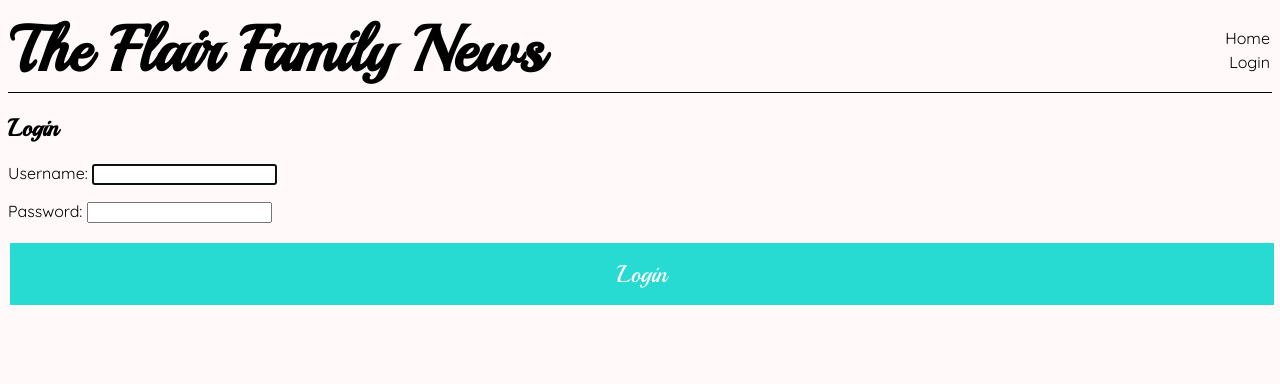
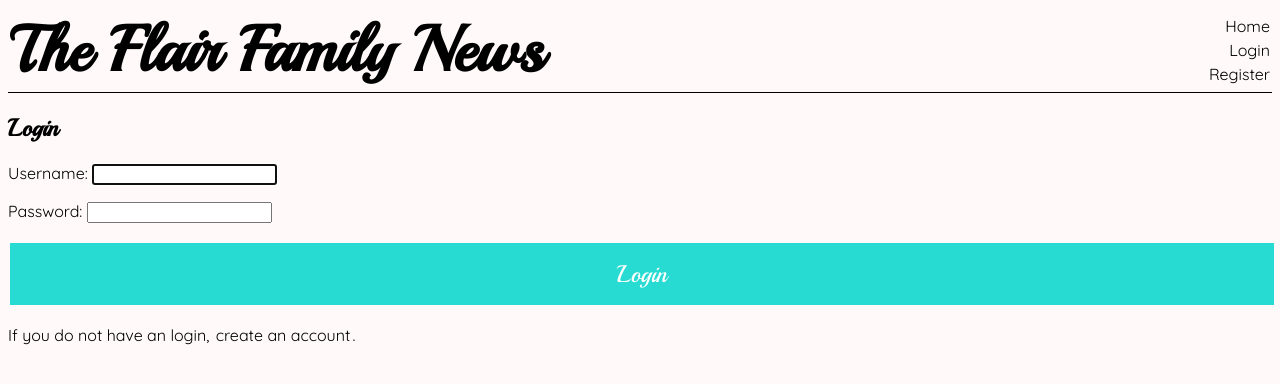
Before and after one commit to Jcat7414/django-project-2, a Django app: page /users/login/ in a window 1280 px wide. Shown: the top 384 px of the page. Run offline with Django 3.2, Linux system fonts and the light colour scheme.

Commit message:
Link to Register a new account
Added to nav and to login pages

```diff
--- a/she_codes_news/she_codes_news/settings.py
+++ b/she_codes_news/she_codes_news/settings.py
@@ -135,3 +135,4 @@ MEDIA_ROOT = os.path.join(BASE_DIR, 'media/')
 
 LOGIN_REDIRECT_URL = 'news:index'
 LOGOUT_REDIRECT_URL = 'news:index'
+# CREATE_ACCOUNT_REDIRECT_URL = 'users:createAccount'
--- a/she_codes_news/templates/nav.html
+++ b/she_codes_news/templates/nav.html
@@ -5,5 +5,6 @@
         <a href="{% url 'logout' %}">Logout</a>
     {% else %}
         <a href="{% url 'login' %}">Login</a>
+        <a href="{% url 'users:createAccount' %}">Register</a>
     {% endif %}
 </nav>
--- a/she_codes_news/users/templates/registration/login.html
+++ b/she_codes_news/users/templates/registration/login.html
@@ -7,5 +7,5 @@
     {{ form.as_p }}
     <button type="submit">Login</button>
 </form>
-
+<p>If you do not have an login,<a href="{% url 'users:createAccount' %}"> create an account</a>.</p>
 {% endblock %}
```
